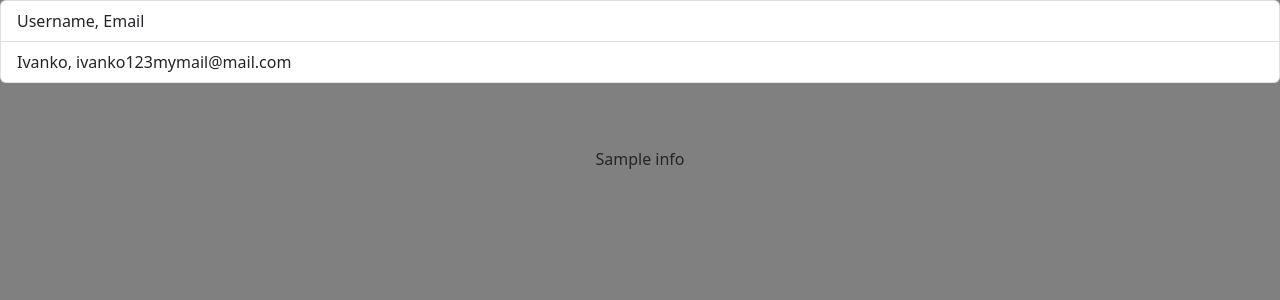
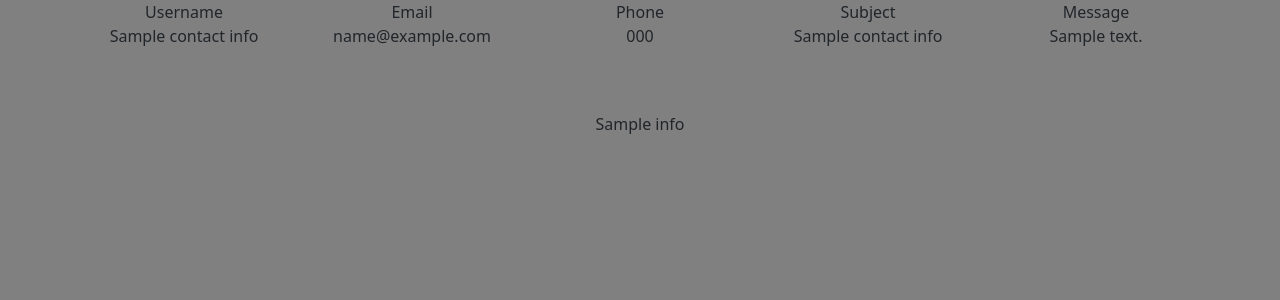
Before and after one commit to iwbathed/ivan_python_web, a Flask app: template lab5/app/templates/person.html in a window 1280 px wide. Shown: the part 56-356 px from the top of the page. Run offline with Flask 3, Linux system fonts and the light colour scheme; the template is opened without the code that fills it: values that come from a table or form of the project are taken from there, most other values are stand-ins (such as "Sample title", 1, 10 or a date in 2020).

Commit message:
add fields to bd, add html, changed views

```diff
--- a/lab5/app/models.py
+++ b/lab5/app/models.py
@@ -5,6 +5,9 @@
     id = db.Column(db.Integer, primary_key=True, autoincrement=True)
     name = db.Column(db.String(20), unique=False, nullable=False)
     email = db.Column(db.String(225), unique=True, nullable=False)
+    phone = db.Column(db.String(15), unique=True, nullable=False)
+    subject = db.Column(db.String(30), unique=False, nullable=False)
+    message = db.Column(db.Text, unique=False, nullable=False)
 
     def repr(self):
-        return f"Name : {self.name}, Email: {self.email}"
+        return f"Name : {self.name}, Email: {self.email}, Phone: {self.phone}, Subject: {self.subject},  Message: {self.message}"
--- a/lab5/app/templates/base.html
+++ b/lab5/app/templates/base.html
@@ -8,7 +8,7 @@
 
     <meta charset="UTF-8">
     <title>{% block title %}{% endblock %}</title>
-<!--    <title>{{ title }}</title>-->
+
 </head>
 <body class="body">
     {% include 'nav_bar.html' %}
--- a/lab5/app/templates/person.html
+++ b/lab5/app/templates/person.html
@@ -1,12 +1,44 @@
-{% extends 'base.html' %}
+{% extends "base.html" %}
 
 {% block title %}Contact info list{% endblock %}
+
+
+
+
 {% block content %}
-    <ul class="list-group">
-    <li class="list-group-item">Username, Email</li>
 
-        {% for i in contact_info_list %}
-            <li class="list-group-item">{{ i.name }}, {{ i.email }}</li>
-        {% endfor %}
-    </ul>
+    <div>
+
+        <div class="container text-center">
+            <div class="row">
+                <div class="col">
+                  Username
+                </div>
+                <div class="col">
+                  Email
+                </div>
+                <div class="col">
+                  Phone
+                </div>
+                <div class="col">
+                  Subject
+                </div>
+                <div class="col">
+                  Message
+                </div>
+            </div>
+            {% for i in contact_info_list %}
+            <div class="row">
+                <div class="col">{{ i.name }}</div>
+                <div class="col">{{ i.email }}</div>
+                <div class="col">{{ i.phone }}</div>
+                <div class="col">{{ i.subject }}</div>
+                <div class="col">{{ i.message }}</div>
+            </div>
+            {% endfor %}
+        </div>
+
+
+    </div>
+
 {% endblock %}
--- a/lab5/app/views.py
+++ b/lab5/app/views.py
@@ -1,8 +1,6 @@
 
 # -*- coding: UTF-8 -*-
-"""
-hello_flask: First Python-Flask webapp
-"""
+
 import platform
 from datetime import datetime
 
@@ -16,8 +14,6 @@
 logging.basicConfig(filename='app.log', filemode='a',
                     format='%(name)s - %(levelname)s - %(message)s',
                     level=logging.INFO)
-
-#app = Flask(__name__)
 
 app.config['SECRET_KEY'] = 'SSSqwed453rvsdf4df'
 
@@ -37,7 +33,6 @@
 
 
 
-
 navs = [
     {
         "name" : "Home",
@@ -54,18 +49,21 @@
     {
         "name": "Projects",
         "url": "projects"
+    },
+    {
+        "name": "Persons info",
+        "url": "person_info"
     }
 ]
 
 
-
-
 def footer_l_get():
-
     return [platform.platform(),
               request.headers.get('User-Agent'),
               datetime.now()
               ]
+
+
 @app.route('/')
 def start():
     return redirect("/home")
@@ -77,71 +75,100 @@
                            navs=navs,
                            footer_l=footer_l_get())
 
+
 @app.route('/about')
 def about():
     return render_template('about.html',
                            navs=navs,
                            footer_l=footer_l_get())
 
+
 @app.route('/contact', methods=['GET', 'POST'])
 def contact():
     form = Form()
-    if request.method == 'GET':
-        return render_template('contact.html', navs=navs,
-                               contact_l=contact_l,
-                               footer_l=footer_l_get(),
-                               form=form,
-                               session=session)
-    if form.validate_on_submit():
-        username = form.name.data
-        email = form.email.data
+    if request.method == 'POST':
+        if form.validate_on_submit():
+            username = form.name.data
+            email = form.email.data
 
-        session['name'] = username
-        session['email'] = email
+            phone = form.phone.data
+            subject = form.subject.data
+            message = form.message.data
 
-        contact_info = Person(name=username, email=email)
-        db.session.add(contact_info)
-        db.session.commit()
+            session['name'] = username
+            session['email'] = email
 
-        form.name.data = 'Successfull validate '
-        flash(f"Data sent successfully : {username} {email}",
-              category='success')
-        logging.info(f"Data sent successfully : {username} {email}")
+            contact_info = Person(name=username, email=email,
+                                  phone=phone, subject=subject,
+                                  message=message
+                                  )
+            db.session.add(contact_info)
+            db.session.commit()
+
+            form.name.data = 'Successfull validate '
+            flash(f"Data sent successfully : {username} {email} "
+                  f"{phone} {subject} {message}",
+                  category='success')
+            logging.info(f"Data sent successfully : {username} {email} "
+                         f"{phone} {subject} {message}")
+            return redirect(url_for("contact"))
+        flash("Not validate (Post)", category='warning')
+        logging.warning("Not validate (Post)")
         return redirect(url_for("contact"))
+    return render_template('contact.html', navs=navs,
+                           contact_l=contact_l,
+                           footer_l=footer_l_get(),
+                           form=form,
+                           session=session)
+
+
 
     flash("Not validate (Post)", category='warning')
     logging.warning("Not validate (Post)")
     return redirect(url_for("contact"))
 
 
-
 @app.route('/projects')
 def projects():
-
     return render_template('projects.html',
                            navs=navs,
                            footer_l=footer_l_get())
 
+
+
 @app.route('/person_info', methods=['GET'])
-def person_info():
-    user_contact_id = request.args.get('id')
-    if user_contact_id:
-        contact_info_list = Person.query.filter_by(id=user_contact_id)
-    else:
-        contact_info_list = Person.query.all()
-    return render_template('person.html', contact_info_list=contact_info_list)
+def persons_info():
+    contact_info_list = Person.query.all()
+    return render_template('person.html',
+                           contact_info_list=contact_info_list,
+                           navs=navs,
+                           footer_l=footer_l_get()
+                           )
 
+
+@app.route('/person_info/<id>', methods=['GET'])
+def person_info(id):
+    contact_info_list = Person.query.filter_by(id=id)
+    return render_template('person.html',
+                           contact_info_list=contact_info_list,
+                           navs=navs,
+                           footer_l=footer_l_get()
+                           )
 
 @app.route('/person/delete/<id>')
 def delete_person(id):
-    Person.query.filter_by(id=id).delete()
+
     try:
+        Person.query.filter_by(id=id).delete()
         db.session.commit()
     except:
         db.session.flush()
         db.session.rollback()
-    return "<h3>Deleted!</h3>"
-
+    return render_template('on_delete.html',
+                           id=id,
+                           navs=navs,
+                           footer_l=footer_l_get()
+                           )
 
 
 if __name__ == '__main__':
```
Also changed, not shown: lab5/app/templates/on_delete.html (added, +10 -0 lines), lab5/migrations/versions/25ce4475e903_initial_migration.py (renamed from lab5/migrations/versions/fe2b82fc881d_initial_migration.py, +9 -5 lines), lab5/site.db, 1 other file.
